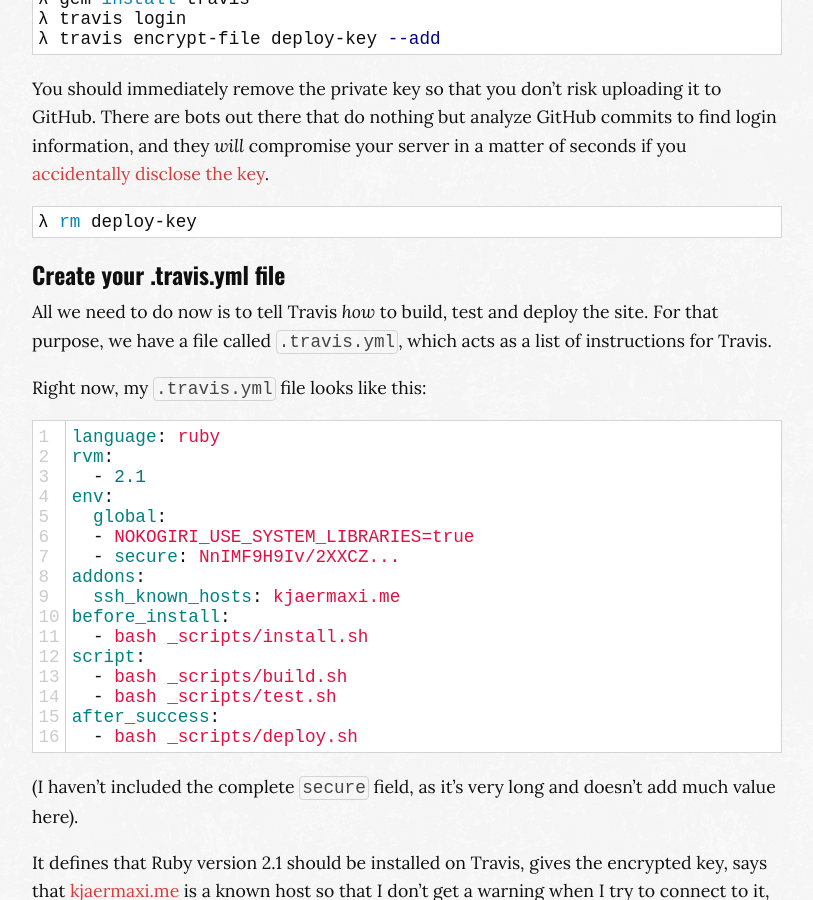
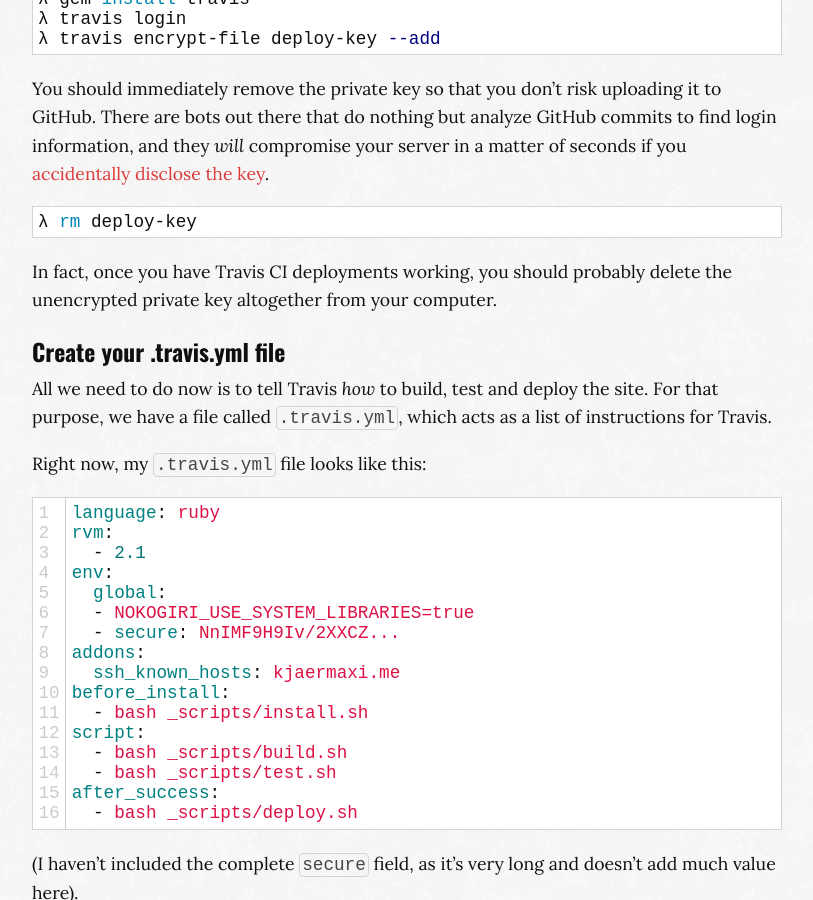
Before and after one commit to MaximeKjaer/kjaer.io, a Jekyll site: the page built from _posts/2016-01-27-travis.md, in a window 1280 px wide and 900 px high, scrolled down 4914 px. Shown: the whole window, without its empty margins (233-1046 px from the left). Built offline with Jekyll 4.4.1, drawn with Linux system fonts in a browser that asks for light colours; comment, search, counter and statistics services are not loaded.

Commit message:
Add a piece of advice in the post about Travis.

```diff
--- a/_posts/2016-01-27-travis.md
+++ b/_posts/2016-01-27-travis.md
@@ -143,6 +143,8 @@ You should immediately remove the private key so that you don't risk uploading i
 λ rm deploy-key
 {% endhighlight %}
 
+In fact, once you have Travis CI deployments working, you should probably delete the unencrypted private key altogether from your computer.
+
 ### Create your .travis.yml file
 All we need to do now is to tell Travis *how* to build, test and deploy the site. For that purpose, we have a file called `.travis.yml`, which acts as a list of instructions for Travis.
 
```
